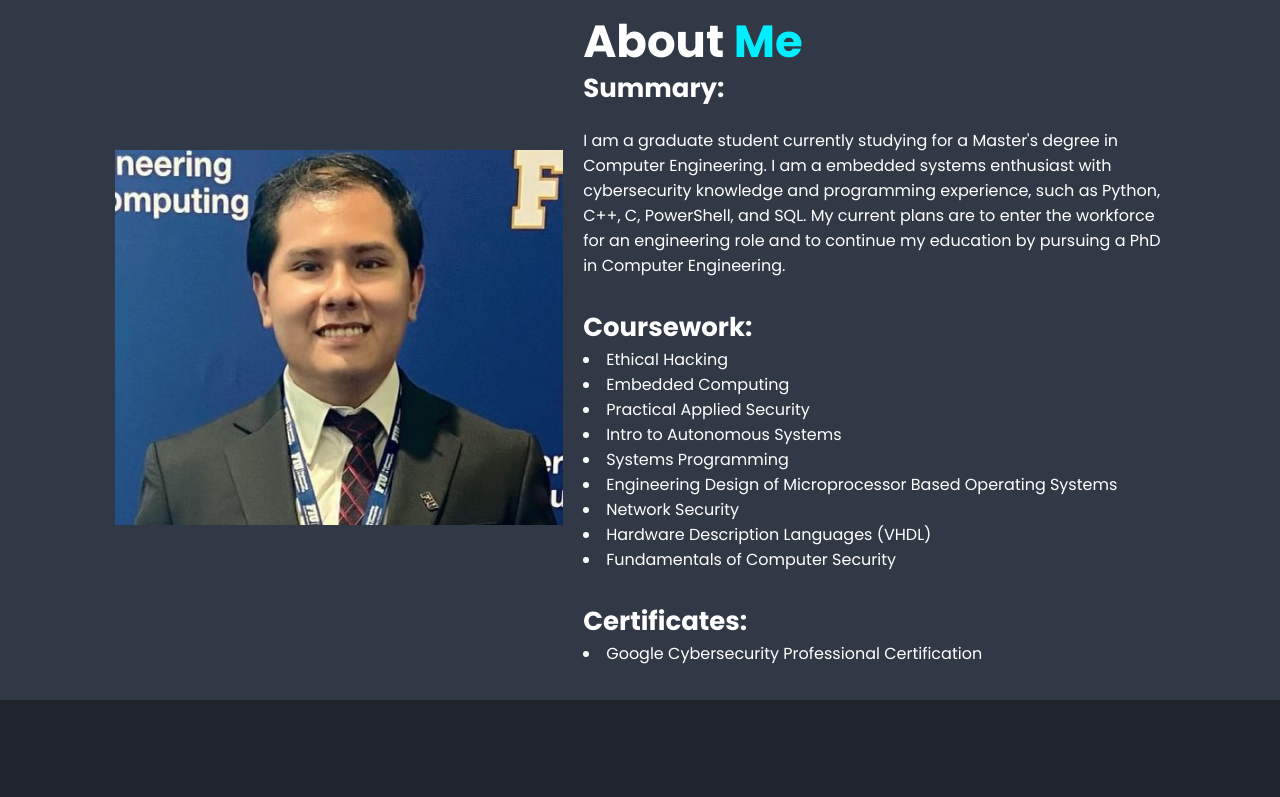
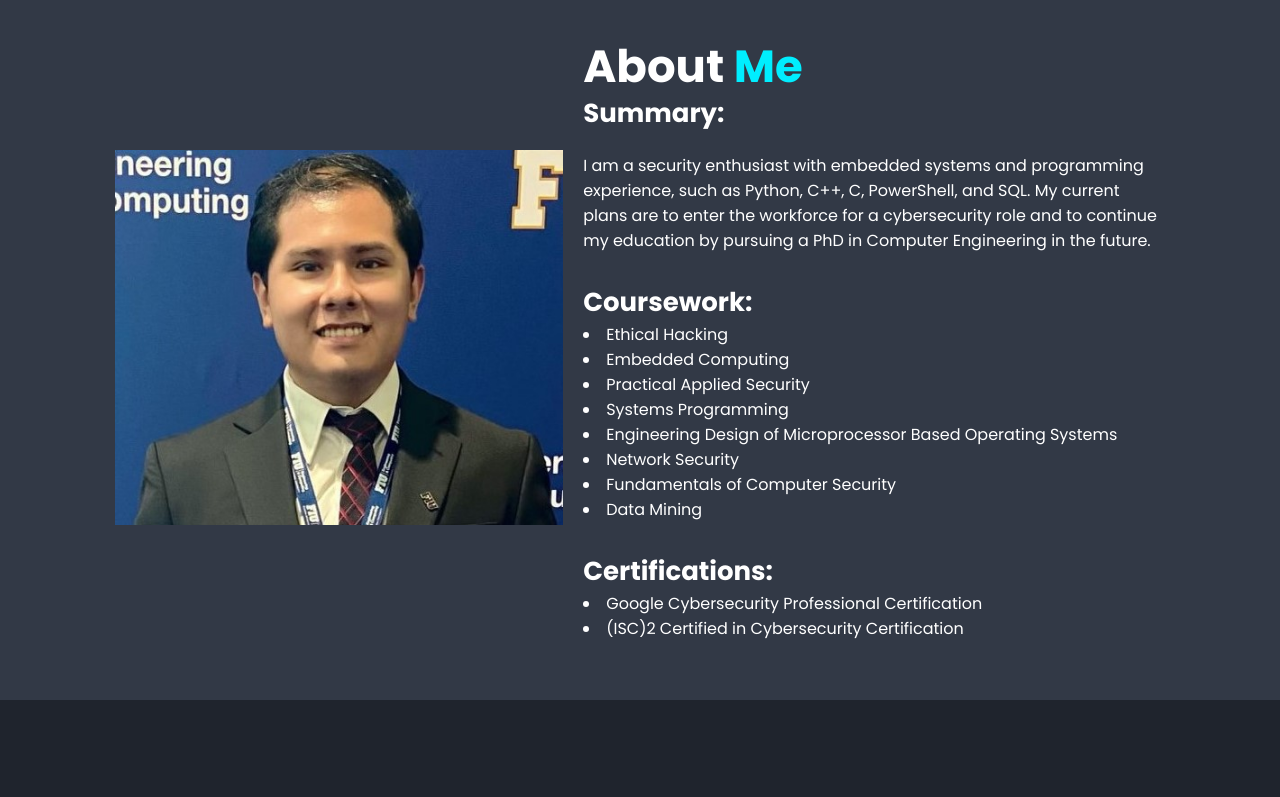
Before and after one commit to Jeffrey-JC/Jeffrey-JC.github.io, a plain HTML site: page index.html in a window 1280 px wide. Shown: the part 900-1697 px from the top of the page. Drawn offline with nearby package versions, Linux system fonts and the light colour scheme.

Commit message:
Added changes to website

```diff
--- a/index.html
+++ b/index.html
@@ -60,26 +60,25 @@
         <h2 class="heading">About <span>Me</span></h2>
         <h3>Summary:</h3>
         <p>
-          I am a graduate student currently studying for a Master's degree in Computer Engineering.
-          I am a embedded systems enthusiast with cybersecurity knowledge and programming experience, such as Python, C++, C, PowerShell, and SQL.
-          My current plans are to enter the workforce for an engineering role and to continue my education by pursuing a PhD in Computer Engineering.
+          I am a security enthusiast with embedded systems and programming experience, such as Python, C++, C, PowerShell, and SQL.
+          My current plans are to enter the workforce for a cybersecurity role and to continue my education by pursuing a PhD in Computer Engineering in the future.
         </p>
         <h3>Coursework:</h3>
         <ul>
           <li>Ethical Hacking</li>
           <li>Embedded Computing</li>
           <li>Practical Applied Security</li>
-          <li>Intro to Autonomous Systems</li>
           <li>Systems Programming</li>
           <li>Engineering Design of Microprocessor Based Operating Systems</li>
           <li>Network Security</li>
-          <li>Hardware Description Languages (VHDL)</li>
           <li>Fundamentals of Computer Security</li>
+          <li>Data Mining</li>
         </ul>
         <p> </p>
-        <h3>Certificates:</h3>
+        <h3>Certifications:</h3>
         <ul>
           <li>Google Cybersecurity Professional Certification</li>
+          <li>(ISC)2 Certified in Cybersecurity Certification</li>
         </ul>
           <!--<a href="experiences.html" class="btn">Read More</a>-->
       </div>
@@ -126,12 +125,14 @@
           <a href="notready.html" class="btn">Read More</a>
         </div>
 
+        <!--
         <div class="services-box">
           <i class='bx bx-bar-chart-alt' ></i>
           <h3>Machine Learning</h3>
           <p>I applied my programming skills to develop machine learning projects involving course-work, such as neural networks and classifiers.</p>
           <a href="notready.html" class="btn">Read More</a>
         </div>
+      -->
       </div>
     </section>
 
```
